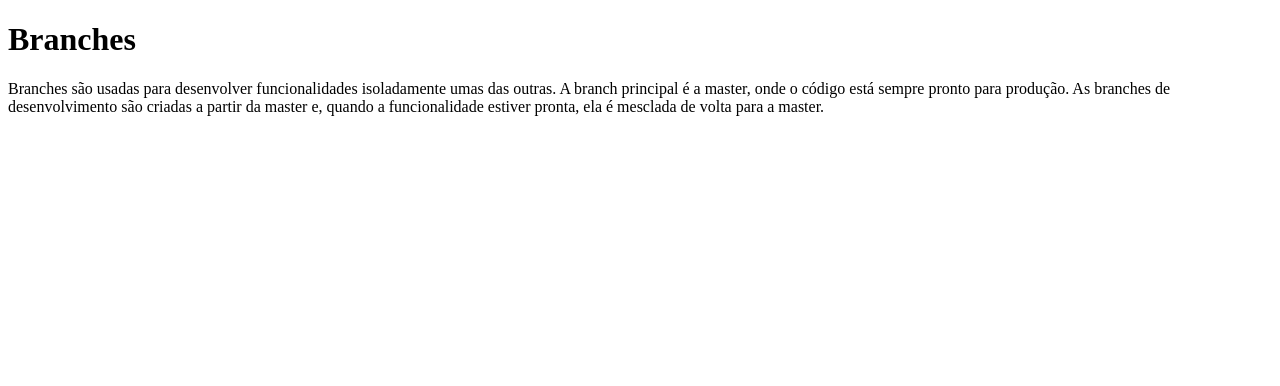
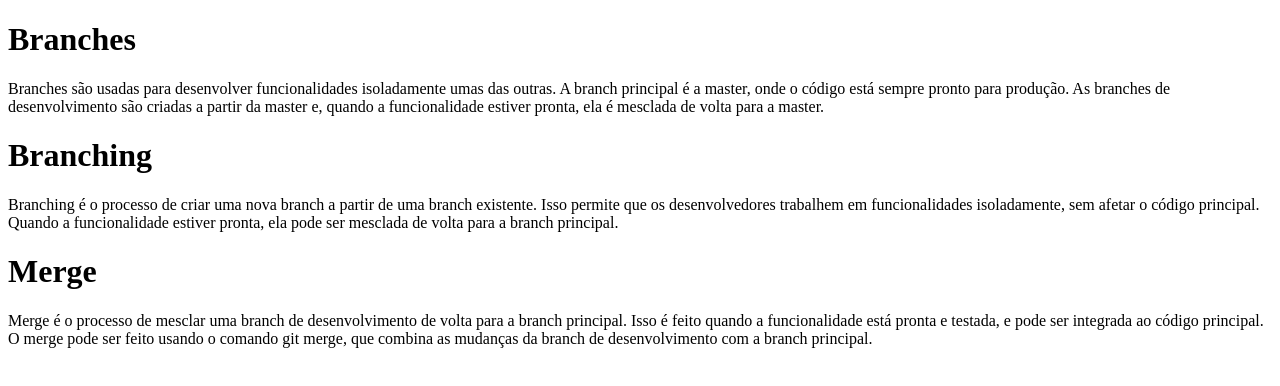
Before and after one commit to marciolewis1/curso_git_1, a plain HTML site: page index.html in a window 1280 px wide. Drawn offline with Linux system fonts and the light colour scheme.

Commit message:
Enviando alterações

```diff
--- a/index.html
+++ b/index.html
@@ -7,6 +7,19 @@
 </head>
 <body>
     <h1>Branches</h1>
-    <p>Branches são usadas para desenvolver funcionalidades isoladamente umas das outras. A branch principal é a master, onde o código está sempre pronto para produção. As branches de desenvolvimento são criadas a partir da master e, quando a funcionalidade estiver pronta, ela é mesclada de volta para a master.</p>
+    <p>Branches são usadas para desenvolver funcionalidades isoladamente umas das outras.
+        A branch principal é a master, onde o código está sempre pronto para produção.
+        As branches de desenvolvimento são criadas a partir da master e, quando a funcionalidade estiver
+        pronta, ela é mesclada de volta para a master.</p>
+
+        <h1>Branching</h1>
+        <p>Branching é o processo de criar uma nova branch a partir de uma branch existente.
+            Isso permite que os desenvolvedores trabalhem em funcionalidades isoladamente, sem afetar o código principal.
+            Quando a funcionalidade estiver pronta, ela pode ser mesclada de volta para a branch principal.</p>
+
+         <h1>Merge</h1>
+         <p>Merge é o processo de mesclar uma branch de desenvolvimento de volta para a branch principal.
+             Isso é feito quando a funcionalidade está pronta e testada, e pode ser integrada ao código principal.
+             O merge pode ser feito usando o comando git merge, que combina as mudanças da branch de desenvolvimento com a branch principal.</p>
 </body>
 </html>
```
